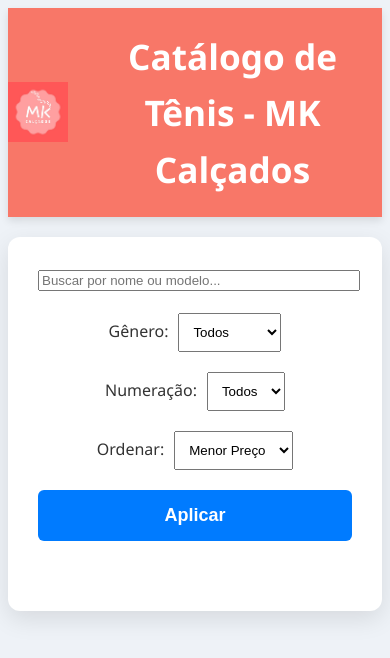
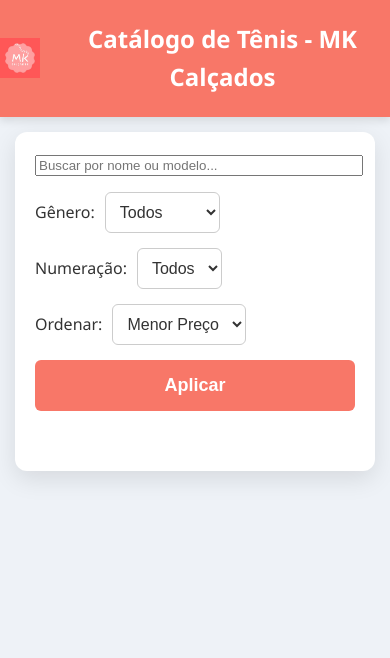
Before and after one commit to Teteu77777778/catalogo-de-tenis, a plain HTML site: page catalogo.html in a window 390 px wide. Drawn offline with Linux system fonts and the light colour scheme; no server answers.

Commit message:
Update style.css

```diff
--- a/style.css
+++ b/style.css
@@ -1,8 +1,9 @@
 body {
     font-family: 'Segoe UI', Tahoma, Geneva, Verdana, sans-serif;
-    background-color: #eef2f7;
+    background-color: #eef2f7; /* Cor de fundo suave para quebrar o branco */
     color: #333;
     padding: 0;
+    margin: 0; /* Garante que não haja margem extra no corpo */
     line-height: 1.6;
 }
 
@@ -35,7 +36,7 @@ body {
 .container {
     max-width: 900px;
     margin: 20px auto;
-    background: #fff;
+    background: #fff; /* O contêiner principal permanece branco para contraste */
     padding: 30px;
     border-radius: 12px;
     box-shadow: 0 8px 24px rgba(0, 0, 0, 0.1);
@@ -69,7 +70,7 @@ body {
 .form-group input:focus,
 .form-group select:focus,
 .form-group textarea:focus {
-    border-color: #007bff;
+    border-color: #F87768; /* Cor da logo ao focar */
     outline: none;
 }
 
@@ -77,7 +78,7 @@ button[type="submit"], #btn-aplicar {
     display: block;
     width: 100%;
     padding: 15px;
-    background-color: #007bff;
+    background-color: #F87768; /* Botão com a cor da logo */
     color: #fff;
     border: none;
     border-radius: 6px;
@@ -88,7 +89,7 @@ button[type="submit"], #btn-aplicar {
 }
 
 button[type="submit"]:hover, #btn-aplicar:hover {
-    background-color: #0056b3;
+    background-color: #e06256; /* Um pouco mais escuro ao passar o mouse */
     transform: translateY(-2px);
 }
 
@@ -143,7 +144,18 @@ button[type="submit"]:hover, #btn-aplicar:hover {
 
 .select-group select {
     padding: 10px;
+    border: 1px solid #ccc;
+    border-radius: 6px;
+    background-color: #fff;
+    font-size: 16px;
+    color: #333;
 }
+/* Estilo para a seta do select */
+.select-group select:focus {
+    border-color: #F87768;
+    outline: none;
+}
+
 
 /* --- Estilos do Catálogo --- */
 #catalogo-container {
@@ -236,12 +248,12 @@ button[type="submit"]:hover, #btn-aplicar:hover {
 }
 
 .btn-editar {
-    background-color: #ffc107;
+    background-color: #F87768; /* Botão editar com a cor da logo */
     color: #fff;
 }
 
 .btn-editar:hover {
-    background-color: #e0a800;
+    background-color: #e06256; /* Um pouco mais escuro ao passar o mouse */
 }
 
 .btn-whatsapp {
@@ -352,32 +364,7 @@ button[type="submit"]:hover, #btn-aplicar:hover {
     cursor: pointer;
 }
 
-.main-header {
-    background-color: #F87768; /* Cor principal da sua logo (coral/rosa avermelhado) */
-    color: white;
-    padding: 20px 0;
-    text-align: center;
-    box-shadow: 0 4px 8px rgba(0, 0, 0, 0.1);
-}
-
-.main-header h1 {
-    margin: 0;
-    font-size: 2.2em;
-    font-weight: 600;
-}
-
-.logo-container {
-    display: flex;
-    align-items: center;
-    justify-content: center;
-    gap: 15px; /* Espaço entre a logo e o texto */
-}
-
-.logo {
-    height: 60px; /* Ajuste o tamanho da sua logo conforme necessário */
-    width: auto;
-}
-
+/* Estilos para a página de detalhes */
 .detalhes-produto-container {
     background-color: #fff;
     padding: 30px;
@@ -470,3 +457,71 @@ button[type="submit"]:hover, #btn-aplicar:hover {
 .btn-voltar-catalogo:hover {
     background-color: #5a6268;
 }
+
+/* --- Estilos do Rodapé (Novo) --- */
+.main-footer {
+    background-color: #F87768; /* Cor principal da sua logo */
+    color: white;
+    text-align: center;
+    padding: 25px 0;
+    margin-top: 40px; /* Adiciona um espaço acima do rodapé */
+    box-shadow: 0 -4px 8px rgba(0, 0, 0, 0.1);
+}
+
+.main-footer p {
+    margin: 5px 0;
+    font-size: 0.9em;
+}
+
+.footer-contact p {
+    margin: 3px 0;
+    font-size: 0.85em;
+}
+
+/* Responsividade Básica */
+@media (max-width: 768px) {
+    .container {
+        margin: 15px;
+        padding: 20px;
+    }
+
+    .main-header h1 {
+        font-size: 1.8em;
+    }
+
+    .logo {
+        height: 50px;
+    }
+
+    .filtros-container {
+        flex-direction: column;
+        align-items: stretch;
+        gap: 15px;
+    }
+
+    .search-bar, .select-group {
+        width: 100%;
+    }
+
+    #catalogo-container {
+        grid-template-columns: 1fr; /* Uma coluna em telas pequenas */
+    }
+
+    .tenis-card {
+        padding: 15px;
+    }
+}
+
+@media (max-width: 480px) {
+    .main-header h1 {
+        font-size: 1.5em;
+    }
+
+    .logo {
+        height: 40px;
+    }
+
+    .btn-admin {
+        flex-direction: column;
+    }
+}
```
